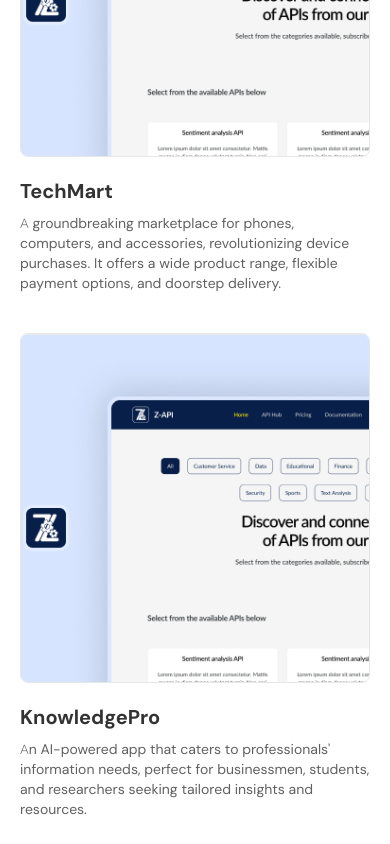
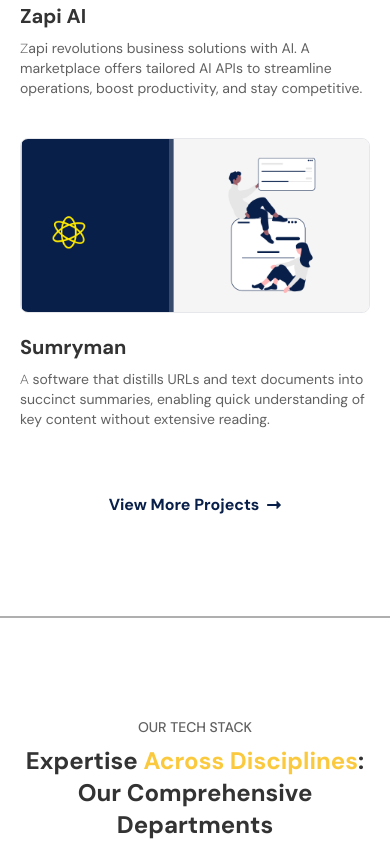
Before and after one commit to Zummit-Africa-Inc/zummit-ai, a React (Vite) app: page / in a window 390 px wide. Shown: the part 6020-6864 px from the top of the page. Built offline with nearby package versions, Linux system fonts and the light colour scheme; no server answers.

Commit message:
Update for more portfolio

```diff
--- a/src/constants/home.ts
+++ b/src/constants/home.ts
@@ -11,6 +11,7 @@ import {
 } from "assets/images"
 import { chip, bulb, monitor, phone } from "assets/icons"
 import mockup from "assets/images/mockup.png"
+import summaryman from "assets/images/summaryman.png"
 
 export const OPERATIONS = [
 	{
@@ -124,26 +125,26 @@ export const PROCESS2 = [
 ]
 
 export const PORTFOLIO = [
-	{
-		label: "TechMart",
-		description:
-			"A groundbreaking marketplace for phones, computers, and accessories, revolutionizing device purchases. It offers a wide product range, flexible payment options, and doorstep delivery. ",
-		image: mockup,
-		problem:
-			"Customers in the market for devices face various challenges when making purchases. They often encounter limited product options, rigid payment methods, and inconvenience in obtaining their devices.",
-		solution:
-			"We provided a marketplace with an extensive product range from top brands where customers have a wide selection of options to choose from. We also offered flexible payment options, allowing customers to purchase their desired devices with ease.",
-	},
-	{
-		label: "KnowledgePro",
-		description:
-			"An AI-powered app that caters to professionals' information needs, perfect for businessmen, students, and researchers seeking tailored insights and resources.",
-		image: mockup,
-		problem:
-			"Many professionals, including businessmen, students, and researchers, often struggle to find accurate and tailored information that aligns with their specific needs. ",
-		solution:
-			"KnowledgePro is an app designed to address this challenge by providing professionals with personalized and relevant insights and resources. Leveraging advanced AI algorithms, the app curates information based on users' preferences and requirements.",
-	},
+	// {
+	// 	label: "TechMart",
+	// 	description:
+	// 		"A groundbreaking marketplace for phones, computers, and accessories, revolutionizing device purchases. It offers a wide product range, flexible payment options, and doorstep delivery. ",
+	// 	image: mockup,
+	// 	problem:
+	// 		"Customers in the market for devices face various challenges when making purchases. They often encounter limited product options, rigid payment methods, and inconvenience in obtaining their devices.",
+	// 	solution:
+	// 		"We provided a marketplace with an extensive product range from top brands where customers have a wide selection of options to choose from. We also offered flexible payment options, allowing customers to purchase their desired devices with ease.",
+	// },
+	// {
+	// 	label: "KnowledgePro",
+	// 	description:
+	// 		"An AI-powered app that caters to professionals' information needs, perfect for businessmen, students, and researchers seeking tailored insights and resources.",
+	// 	image: mockup,
+	// 	problem:
+	// 		"Many professionals, including businessmen, students, and researchers, often struggle to find accurate and tailored information that aligns with their specific needs. ",
+	// 	solution:
+	// 		"KnowledgePro is an app designed to address this challenge by providing professionals with personalized and relevant insights and resources. Leveraging advanced AI algorithms, the app curates information based on users' preferences and requirements.",
+	// },
 	{
 		label: "Zapi AI",
 		description:
@@ -154,6 +155,16 @@ export const PORTFOLIO = [
 		solution:
 			"Zapi Marketplace addresses these challenges by revolutionizing business solutions with AI. With this pr",
 	},
+	{
+		label: "Sumryman",
+		description:
+			"A software that distills URLs and text documents into succinct summaries, enabling quick understanding of key content without extensive reading.",
+		image: summaryman,
+		problem:
+			"Navigating the abundance of online content is time-consuming and overwhelming, hindering efficient information consumption.",
+		solution:
+			"Our software \"Sumryman\" condenses URLs and texts into concise summaries, facilitating quick understanding of crucial information and boosting productivity",
+	}
 ]
 
 export const TESTIMONIALS = [
--- a/src/constants/navigation.tsx
+++ b/src/constants/navigation.tsx
@@ -2,8 +2,8 @@ import { facebook, instagram, linkedin, twitter } from "assets/icons"
 
 export const NAVIGATION = [
   {label: 'What you get', url: '/learn-more'},
-  {label: 'Internship', url: '/internship'},
-  {label: 'Blog', url: '/blog'},
+  // {label: 'Internship', url: '/internship'},
+  // {label: 'Blog', url: '/blog'},
 ]
 
 export const FOOOTER = [
@@ -13,8 +13,8 @@ export const FOOOTER = [
   //   {label: 'Eu est eu  ', url: '/'},
   // ]},
   {title: 'Know more', menu: [
-    {label: 'Blog', url: '/blog'},
-    {label: 'Internship', url: '/internship'},
+    // {label: 'Blog', url: '/blog'},
+    // {label: 'Internship', url: '/internship'},
     {label: 'What you get', url: '/learn-more'},
   ]},
   {title: 'Get in touch', menu: [
--- a/src/pages/Home.tsx
+++ b/src/pages/Home.tsx
@@ -209,13 +209,13 @@ const Home = () => {
 						Each project is a testament to our expertise in addressing unique
 						challenges and delivering tailored solutions.
 					</p>
-					<div className="my-[64px] grid w-full grid-cols-1 items-start gap-10 md:gap-5 lg:grid-cols-3">
+					<div className="my-[64px] grid w-full grid-cols-1 items-start gap-10 md:gap-5 lg:grid-cols-2">
 						{PORTFOLIO.map((item, index) => (
 							<div key={index} className="flex w-full flex-col">
 								<img
 									src={item.image}
 									alt={item.label}
-									className="aspect-[1/1] w-full rounded-lg border object-cover"
+									className="aspect-[2/1] w-full rounded-lg border object-cover"
 								/>
 								<p className="mb-2 mt-5 text-xl font-bold text-ash-300 md:text-2xl">
 									{item.label}
```
Also changed, not shown: src/assets/images/summaryman.png (added).
